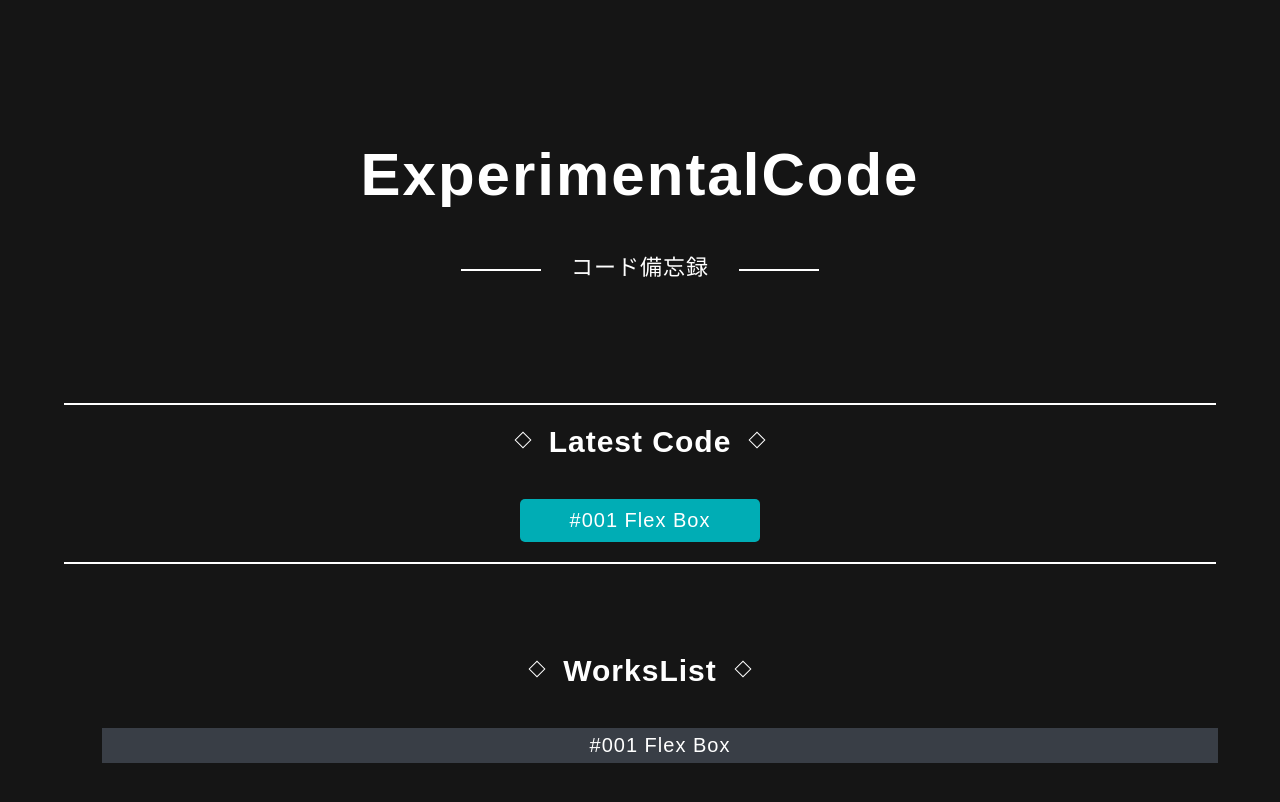
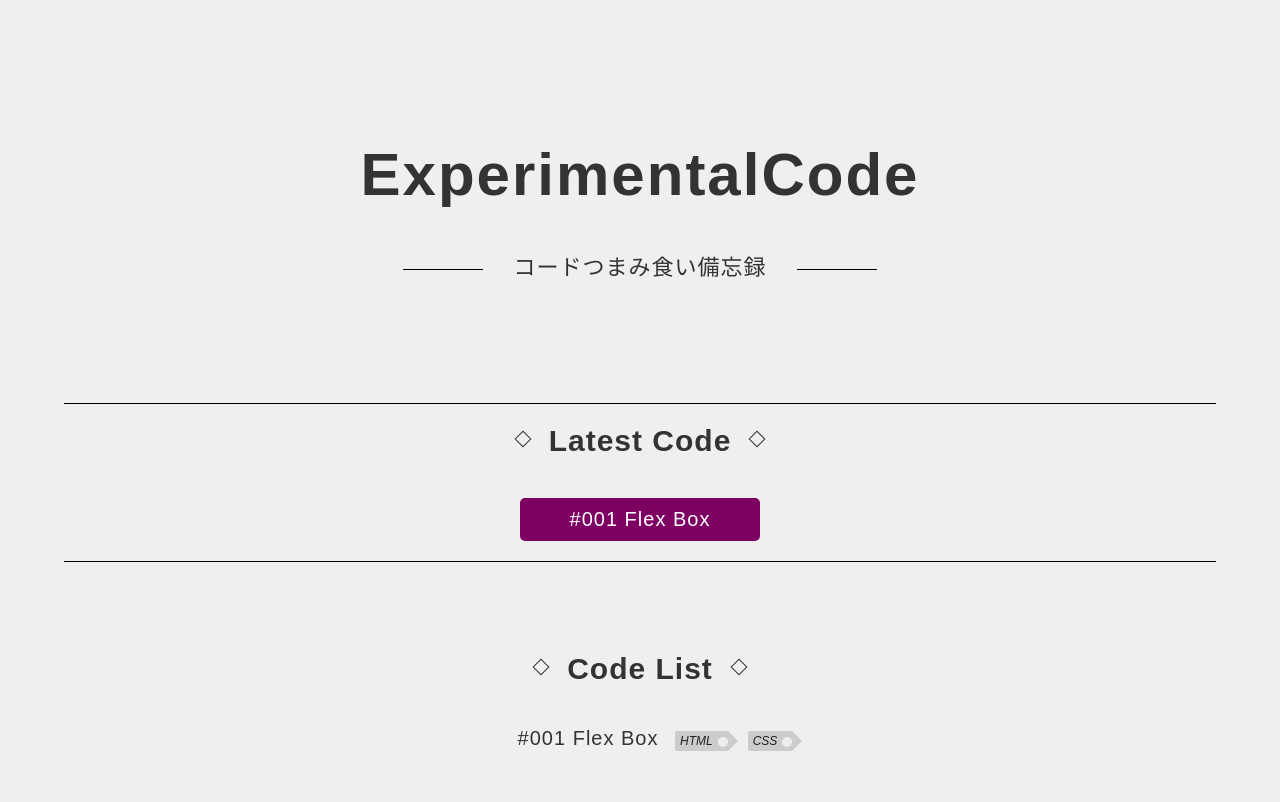
Before and after one commit to freeman-as/ExperimentalCode, a plain HTML site: page docs/index.html in a window 1280 px wide. Drawn offline with Linux system fonts and the light colour scheme.

Commit message:
change TOP

```diff
--- a/docs/css/style.css
+++ b/docs/css/style.css
@@ -8,8 +8,8 @@ html {
 
 body {
   margin: 0;
-  background-color: #151515;
-  color: #fff;
+  background-color: #efefef;
+  color: #333;
   text-align: center;
   font-size: 1.2rem;
   font-family: "Hiragino Kaku Gothic ProN", Meiryo, sans-serif;
@@ -20,7 +20,7 @@ body {
 }
 
 a:link, a:visited, a:hover, a:active {
-  color: #fff;
+  color: #333;
   text-decoration: none;
 }
 
@@ -139,9 +139,9 @@ DailyWorks
   content: '';
   display: inline-block;
   width: 80px;
-  height: 2px;
+  height: 1px;
   margin: 0 30px;
-  background-color: #fff;
+  background-color: #000;
   vertical-align: middle;
 }
 
@@ -151,21 +151,23 @@ DailyWorks
   content: '';
   display: block;
   width: 90%;
-  height: 2px;
+  height: 1px;
   margin: 20px auto;
-  background-color: #fff;
+  background-color: #000;
   vertical-align: middle;
 }
-.DW_button {
+a.DW_button {
   display: inline-block;
   border-radius: 5px;
   padding: 10px 50px;
-  background-color: #00adb5;
+  background-color: #7d0062;
   font-size: 2rem;
+  color: #fff;
   letter-spacing: 1px;
 }
-.DW_button:hover {
+a.DW_button:hover {
   opacity: 0.9;
+  color: #fff;
 }
 
 /* DW_works */
@@ -173,13 +175,8 @@ DailyWorks
   padding: 50px 0;
 }
 .DW_list_item {
-  display: inline-block;
-  width: 90%;
   height: 3.5rem;
-  vertical-align: middle;
-  line-height: 3.5rem;
-  background-color: #393e46;
-  color: #eee;
+  color: #333;
   font-size: 2rem;
   letter-spacing: 1px;
   white-space: nowrap;
@@ -187,5 +184,41 @@ DailyWorks
   text-overflow: ellipsis;
 }
 .DW_list_item:hover {
-  border-bottom: 2px dashed #00adb5;
+  border-bottom: 2px dashed #eee;
 }
+
+.tag {
+  background-color: #ccc;
+  border-radius: 2px 0 0 2px;
+  color: #222;
+  display: inline-block;
+  height: 20px;
+  margin: 5px 10px;
+  line-height: 1.8;
+  padding: 0 15px 0 5px;
+  position: relative;
+  text-decoration: none;
+}
+
+.tag:hover {
+  /*color: #3498db;*/
+}
+
+.tag:after {
+  background: #eee;
+  border-radius: 50%;
+  content: "";
+  padding: 5px;
+  position: absolute;
+  right: 0;
+  top: 6px;
+  width: 1px;
+}
+
+.tag:before {
+  border: 10px solid transparent;
+  border-left: 10px solid #ccc;
+  content: "";
+  position: absolute;
+  right: -20px;
+}
--- a/docs/index.html
+++ b/docs/index.html
@@ -9,7 +9,7 @@
 <body>
   <header class="DW_header">
     <h1 class="DW_title">ExperimentalCode</h1>
-    <p class="DW_subtitle">コード備忘録</p>
+    <p class="DW_subtitle">コードつまみ食い備忘録</p>
   </header>
 
   <section class="DW_today">
@@ -18,10 +18,11 @@
   </section>
 
   <section class="DW_works">
-    <h2 class="DW_content_title ">WorksList</h2>
+    <h2 class="DW_content_title ">Code List</h2>
     <ul class="DW_list">
-      <li><a href="./code001_flexbox/" class="DW_list_item">#001 Flex Box</a></li>
+      <li><a href="./code001_flexbox/" class="DW_list_item">#001 Flex Box </a><i class="tag" href="#">HTML</i><i class="tag" href="#">CSS</i></li>
     </ul>
+
   </section>
 </body>
 </html>
```
Also changed, not shown: 2 other files.
